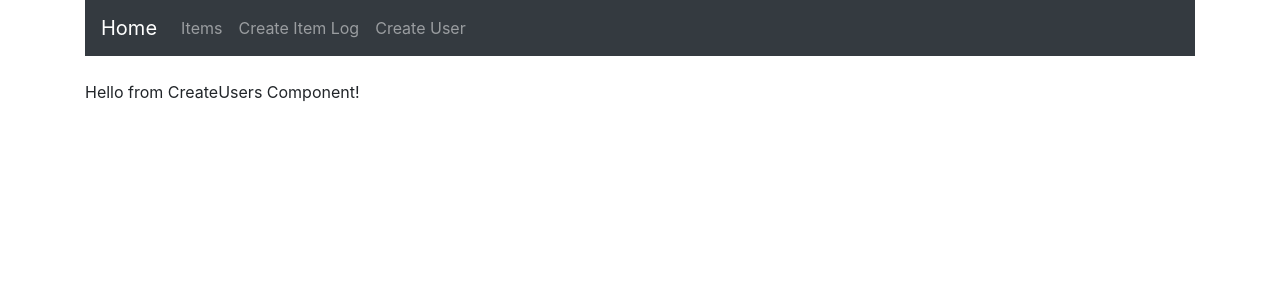
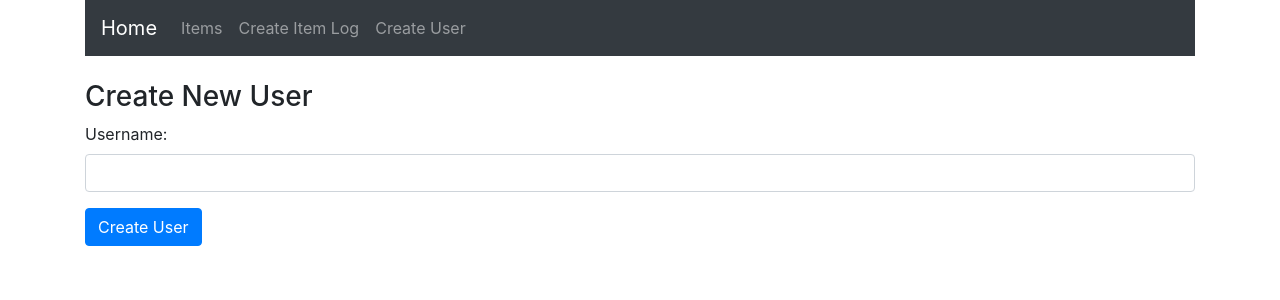
Before and after one commit to kirilmiletiev/MERN, a React (Create React App) app in the folder src/client/mern/: page /user in a window 1280 px wide. Shown: the top 300 px of the page. Built offline with nearby package versions, Linux system fonts and the light colour scheme.

Commit message:
almost done with create-users.js (80%...) TODO: connect front-end to back-end

```diff
--- a/src/client/mern/src/components/create-users.js
+++ b/src/client/mern/src/components/create-users.js
@@ -1,11 +1,59 @@
 import React, { Component } from 'react';
+// import DatePicker from 'react-datepicker';
+// import "react-datepicker/dist/react-datepicker.css";
 
-export default class CreateUsers extends Component {
+export default class CreateUser extends Component {
+    constructor(props) {
+        super(props);
+
+        this.onChangeUsername = this.onChangeUsername.bind(this);
+        this.onSubmit = this.onSubmit.bind(this);
+
+        this.state = {
+            username: '',
+        }
+    }
+
+    onChangeUsername(e) {
+        this.setState({
+            username: e.target.value
+        })
+    }
+
+    onSubmit(e) {
+        e.preventDefault();
+
+        const user = {
+            username: this.state.username,
+        }
+
+        console.log(user);
+
+        // axios.post('http://localhost:5000/items/add', item)
+        //   .then(res => console.log(res.data));
+        this.setState({
+            username: ''
+        })
+    }
 
     render() {
         return (
             <div>
-                <p>Hello from CreateUsers Component!</p>
+                <h3>Create New User</h3>
+                <form onSubmit={this.onSubmit}>
+                    <div className="form-group">
+                        <label>Username: </label>
+                        <input type="text"
+                            required
+                            className="form-control"
+                            value={this.state.username}
+                            onChange={this.onChangeUsername}
+                        />
+                    </div>
+                    <div className="form-group">
+                        <input type="submit" value="Create User" className="btn btn-primary" />
+                    </div>
+                </form>
             </div>
         );
     };
```
